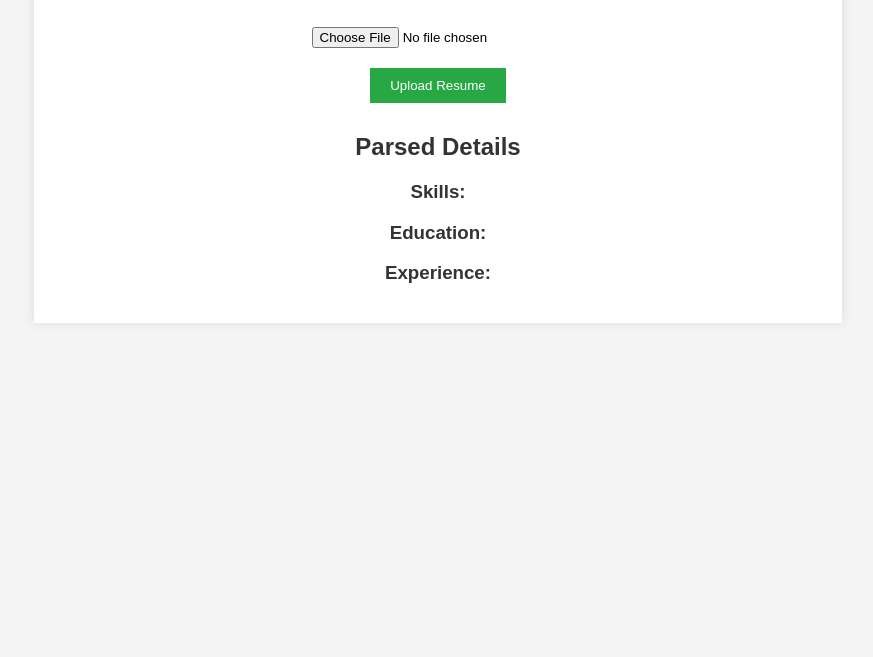
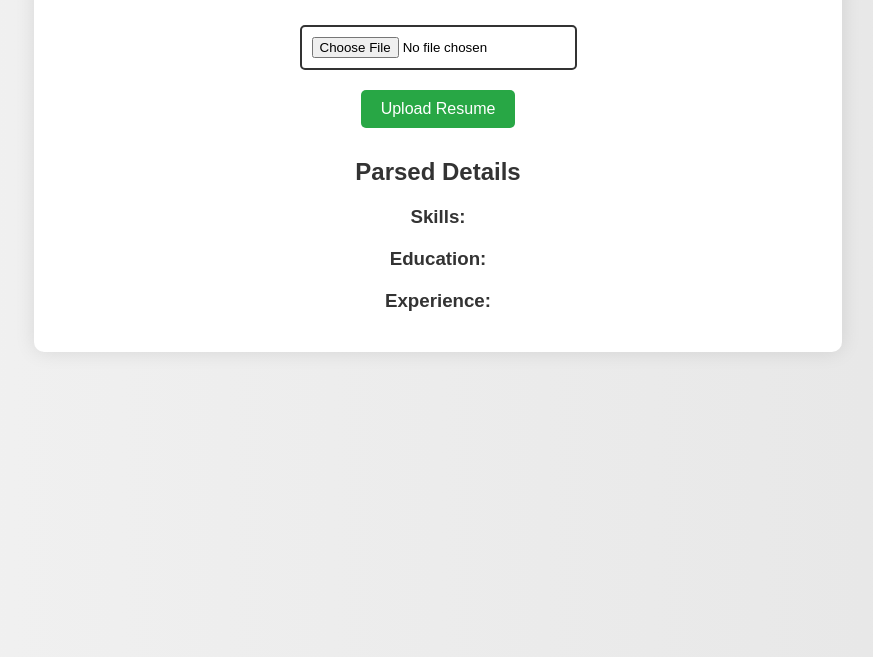
Before and after one commit to Jalajgupta15/Resume-Parser, a plain HTML site: page index.html in a window 1280 px wide. Shown: the part 143-800 px from the top of the page, without its empty margins (202-1075 px from the left). Drawn offline with Linux system fonts and the light colour scheme.

Commit message:
Update style.css

```diff
--- a/style.css
+++ b/style.css
@@ -1,6 +1,6 @@
 body {
     font-family: Arial, sans-serif;
-    background-color: #f4f4f4;
+    background: linear-gradient(to right, #f2f2f2, #e6e6e6);
     margin: 0;
     padding: 0;
 }
@@ -10,13 +10,21 @@ body {
     margin: 0 auto;
     background: #fff;
     padding: 20px;
-    box-shadow: 0 0 10px rgba(0, 0, 0, 0.1);
+    box-shadow: 0 0 20px rgba(0, 0, 0, 0.1);
+    border-radius: 10px;
     margin-top: 50px;
+    animation: fadeIn 1s ease-in-out;
+}
+
+@keyframes fadeIn {
+    from { opacity: 0; }
+    to { opacity: 1; }
 }
 
 h1, h2, h3 {
     text-align: center;
     color: #333;
+    margin-bottom: 20px;
 }
 
 form {
@@ -27,6 +35,9 @@ form {
 
 input[type="file"] {
     margin: 20px 0;
+    padding: 10px;
+    border: 2px solid #333;
+    border-radius: 5px;
 }
 
 button {
@@ -35,6 +46,8 @@ button {
     color: #fff;
     border: none;
     cursor: pointer;
+    border-radius: 5px;
+    font-size: 16px;
 }
 
 button:hover {
@@ -43,6 +56,7 @@ button:hover {
 
 #results {
     margin-top: 30px;
+    text-align: left;
 }
 
 #results ul {
@@ -55,4 +69,10 @@ button:hover {
     margin: 5px 0;
     padding: 10px;
     border-radius: 5px;
+    animation: fadeIn 1s ease-in-out;
 }
+
+@keyframes fadeIn {
+    from { opacity: 0; }
+    to { opacity: 1; }
+}
```
